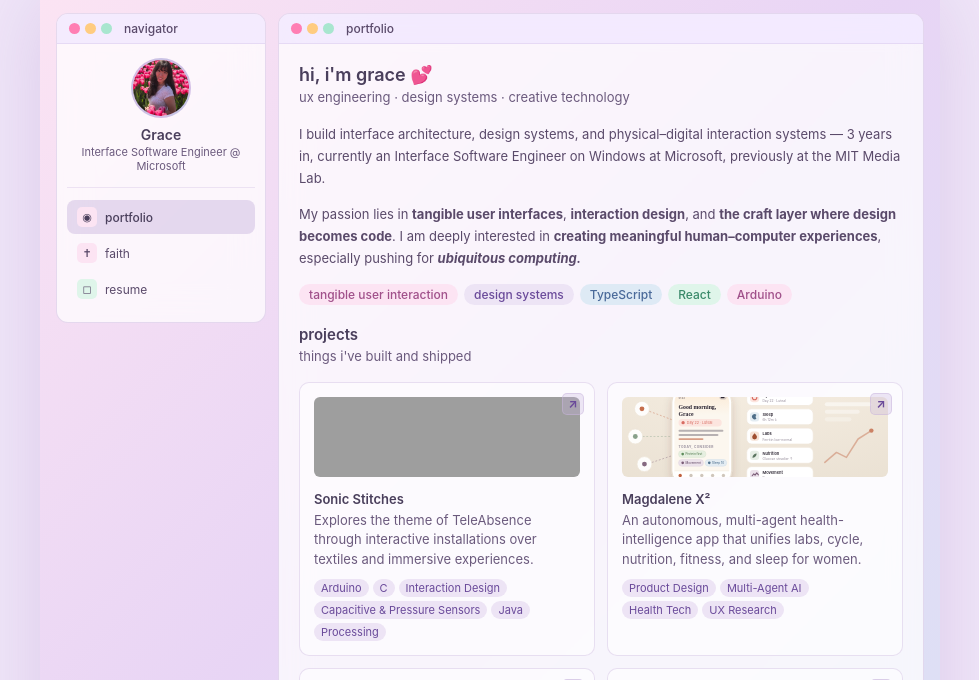
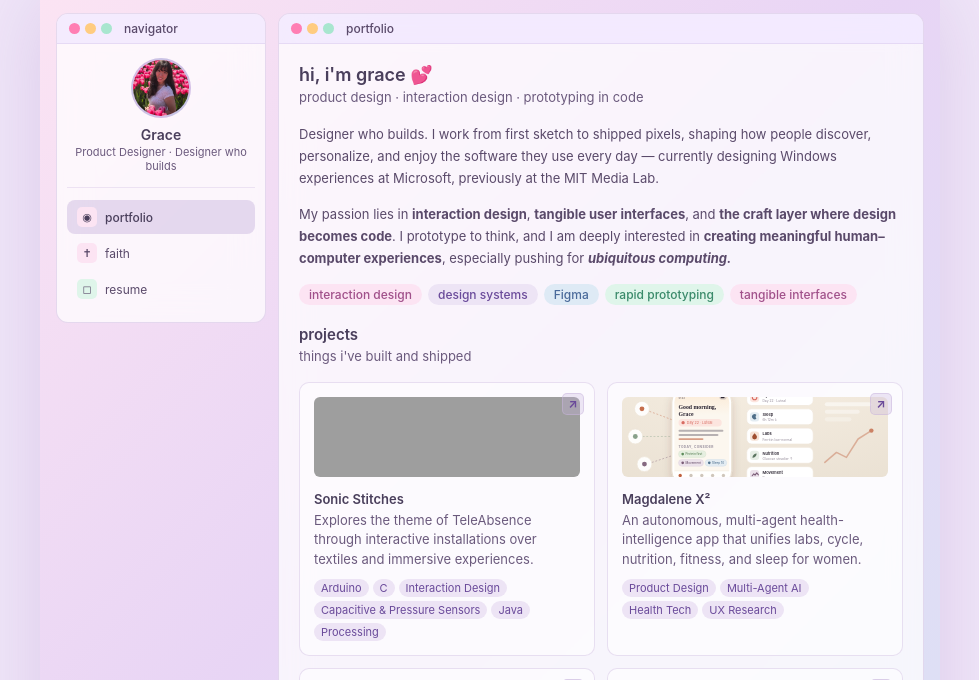
Before and after one commit to chag60460/grace-portfolio, a plain HTML site: page index.html in a window 1280 px wide. Shown: the part 51-731 px from the top of the page, without its empty margins (150-1129 px from the left). Drawn offline with Linux system fonts and the light colour scheme; grey boxes are pictures that could not be loaded.

Commit message:
Update resume PDF and reframe bio around product design

```diff
--- a/index.html
+++ b/index.html
@@ -59,7 +59,7 @@
           <img class="avatar" src="profile_pic.jpeg" alt="Portrait of Grace Chang" width="60" height="60" />  <!-- photo -->
           <div>
             <div class="profile-name">Grace</div>  <!-- name -->
-            <div class="profile-role">Interface Software Engineer @ Microsoft</div>  <!-- role -->
+            <div class="profile-role">Product Designer · Designer who builds</div>  <!-- role -->
           </div>
         </div>
         <nav aria-label="Sections">
@@ -99,19 +99,19 @@
         <!-- ABOUT -->
         <section class="section active" id="section-about" role="tabpanel" aria-labelledby="tab-about" tabindex="0">
           <h1 class="section-title">hi, i'm grace 💕</h1>  <!-- name -->
-          <p class="section-sub">ux engineering · design systems · creative technology</p>  <!-- tagline -->
+          <p class="section-sub">product design · interaction design · prototyping in code</p>  <!-- tagline -->
 
           <!-- bio -->
-          <p class="about-bio">I build interface architecture, design systems, and physical–digital interaction systems — 3 years in, currently an Interface Software Engineer on Windows at Microsoft, previously at the MIT Media Lab.</p>
-          <p class="about-bio">My passion lies in <b>tangible user interfaces</b>, <b>interaction design</b>, and <b>the craft layer where design becomes code</b>. I am deeply interested in <b>creating meaningful human–computer experiences</b>, especially pushing for <b><i>ubiquitous computing.</i></b></p>
+          <p class="about-bio">Designer who builds. I work from first sketch to shipped pixels, shaping how people discover, personalize, and enjoy the software they use every day — currently designing Windows experiences at Microsoft, previously at the MIT Media Lab.</p>
+          <p class="about-bio">My passion lies in <b>interaction design</b>, <b>tangible user interfaces</b>, and <b>the craft layer where design becomes code</b>. I prototype to think, and I am deeply interested in <b>creating meaningful human–computer experiences</b>, especially pushing for <b><i>ubiquitous computing.</i></b></p>
 
           <!-- interest tags -->
           <div class="tag-row">
-            <span class="tag tag-pink">tangible user interaction</span>
+            <span class="tag tag-pink">interaction design</span>
             <span class="tag tag-purple">design systems</span>
-            <span class="tag tag-blue">TypeScript</span>
-            <span class="tag tag-green">React</span>
-            <span class="tag tag-pink">Arduino</span>
+            <span class="tag tag-blue">Figma</span>
+            <span class="tag tag-green">rapid prototyping</span>
+            <span class="tag tag-pink">tangible interfaces</span>
           </div>
 
           <!-- projects gallery -->
```
Also changed, not shown: 1 other file.
